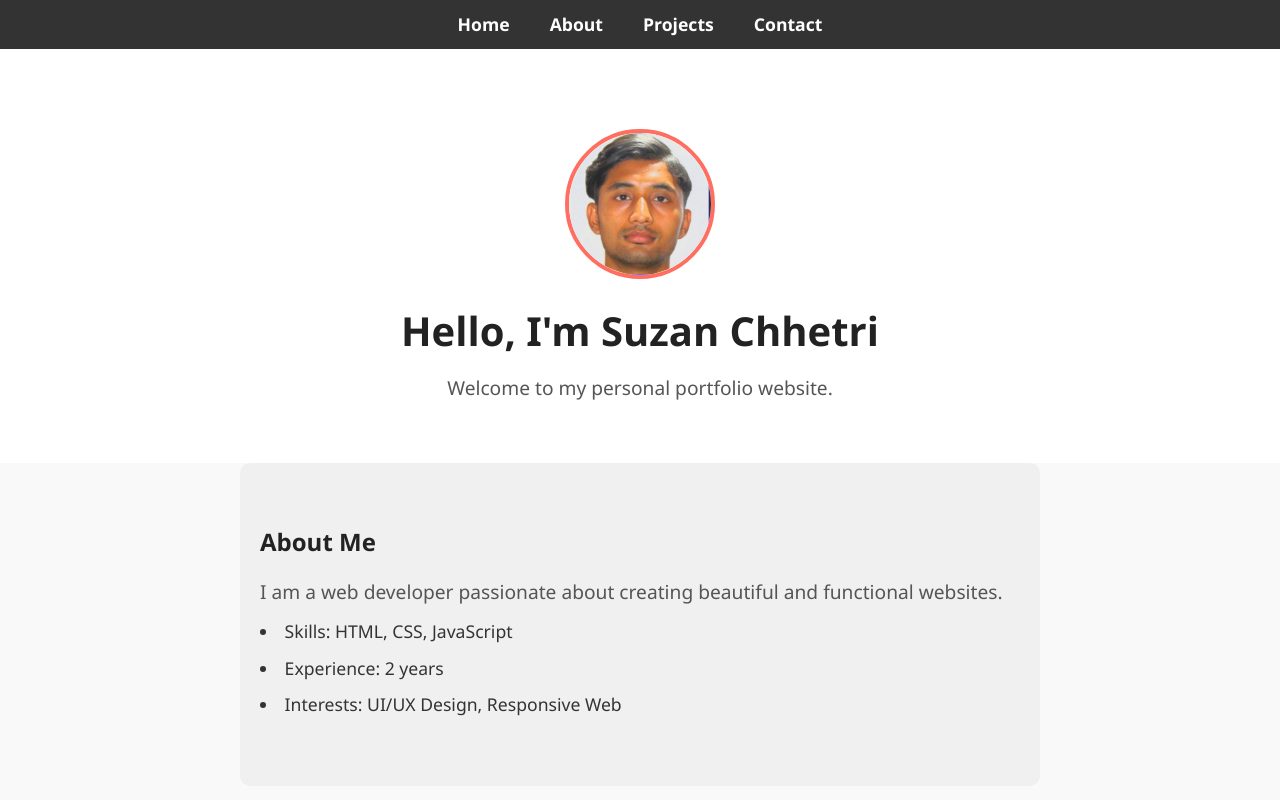
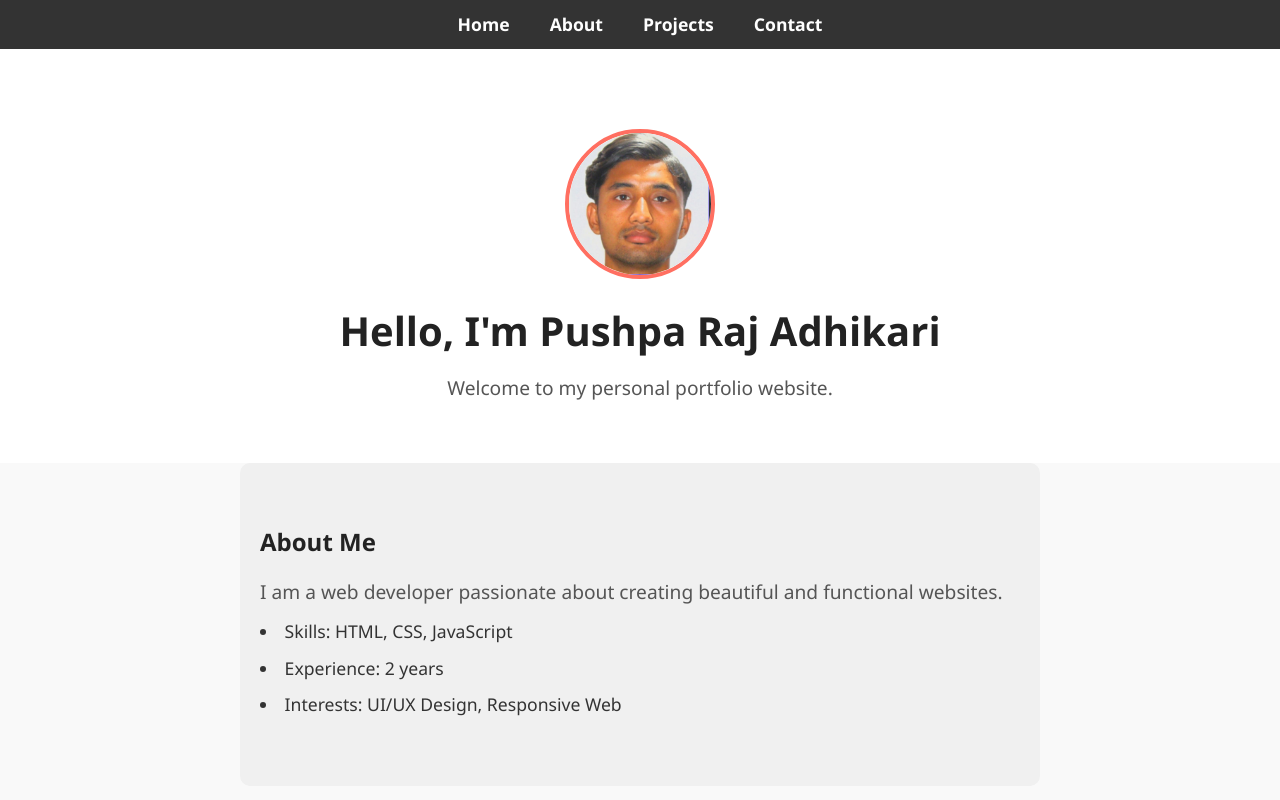
Before and after one commit to Suzanchhetri/portfolio-o-pushpa-raj-adhikari, a plain HTML site: page index.html in a window 1280 px wide. Shown: the top 800 px of the page. Drawn offline with Linux system fonts and the light colour scheme.

Commit message:
Update index.html

```diff
--- a/index.html
+++ b/index.html
@@ -22,7 +22,7 @@
 <main>
     <section id="home" class="home-section">
         <img src="Screenshot 2025-07-13 184204.png" alt="My Profile" class="profile-img" />
-        <h1>Hello, I'm Suzan Chhetri</h1>
+        <h1>Hello, I'm Pushpa Raj Adhikari</h1>
         <p>Welcome to my personal portfolio website.</p>
     </section>
 
```
